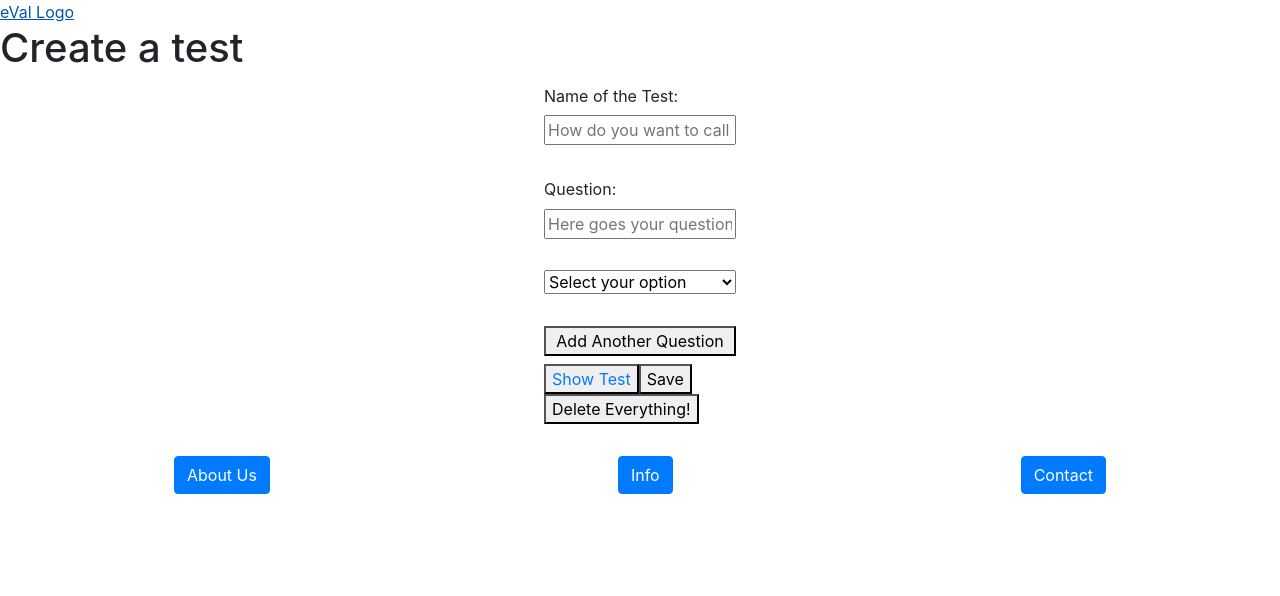
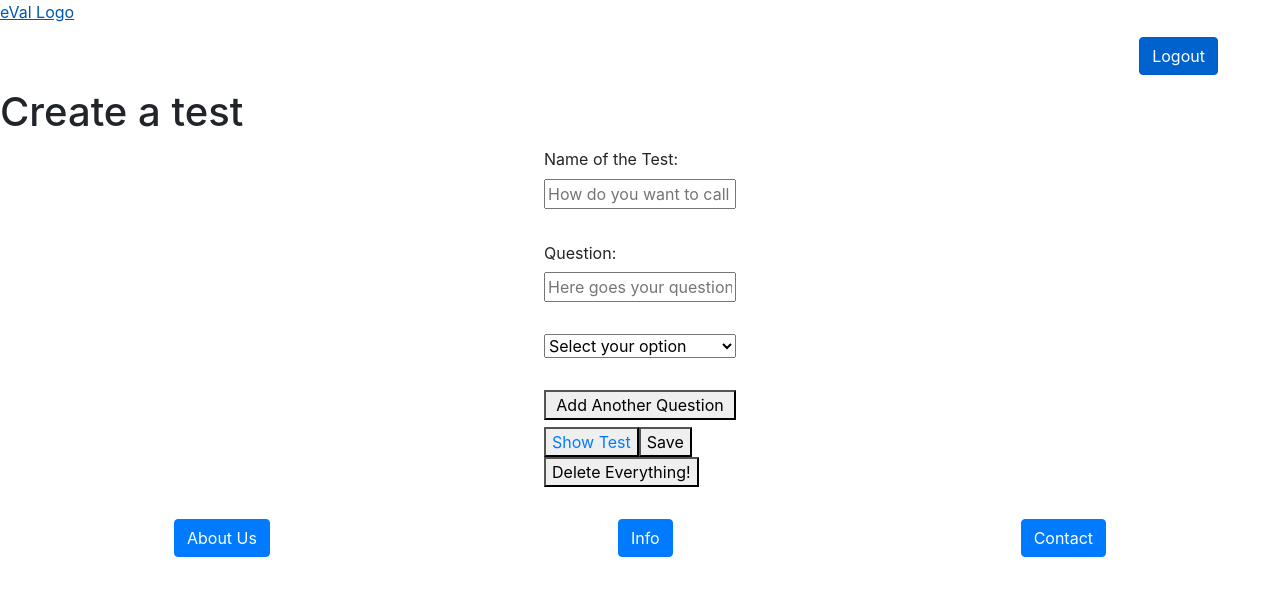
Before and after one commit to Alipudina/eVal, a React (Create React App) app in the folder browser/: page /create in a window 1280 px wide. Shown: the top 596 px of the page. Built offline with nearby package versions, Linux system fonts and the light colour scheme.

Commit message:
Logout button added

```diff
--- a/browser/src/components/creationPage.js
+++ b/browser/src/components/creationPage.js
@@ -6,7 +6,7 @@ import {YesNoAnswerContainer} from './materialui/yesno';
 import {MultipleChoiceContainer} from './materialui/multiplechoice';
 import {ScrambledContainer} from './materialui/scrambled';
 import Auth from '../auth';
-// import {LogoutContainer} from './logout';
+import {LogoutContainer} from './logout';
 
 
 // protected class #########################
@@ -25,6 +25,7 @@ class CreationPage extends Component {
   render() {
     return (
       <>
+        <LogoutContainer />
         <div className="body">
           <h1>Create a test</h1>
           <form className="creatorForm">
--- a/browser/src/redux.js
+++ b/browser/src/redux.js
@@ -48,7 +48,7 @@ const reducer =(state=initialState, action)=>{
       case 'ADD_ACCOUNT':
         copyOfState.accountConfirm=true;
         console.log(copyOfState.accountConfirm);
-        return copyOfState;
+          return copyOfState;
 
     case 'REDIRECT_LOGIN':
       if (state.userNameInput===state.userName && state.passwordInput===state.password) {
@@ -87,7 +87,6 @@ const reducer =(state=initialState, action)=>{
 
     case 'QUESTION_TYPE_CHANGE':
       copyOfState.questionType = action.event.target.value
-      console.log(action.event.target.value)
       return copyOfState;
 
     case 'TEST_NAME_CHANGE':
```
